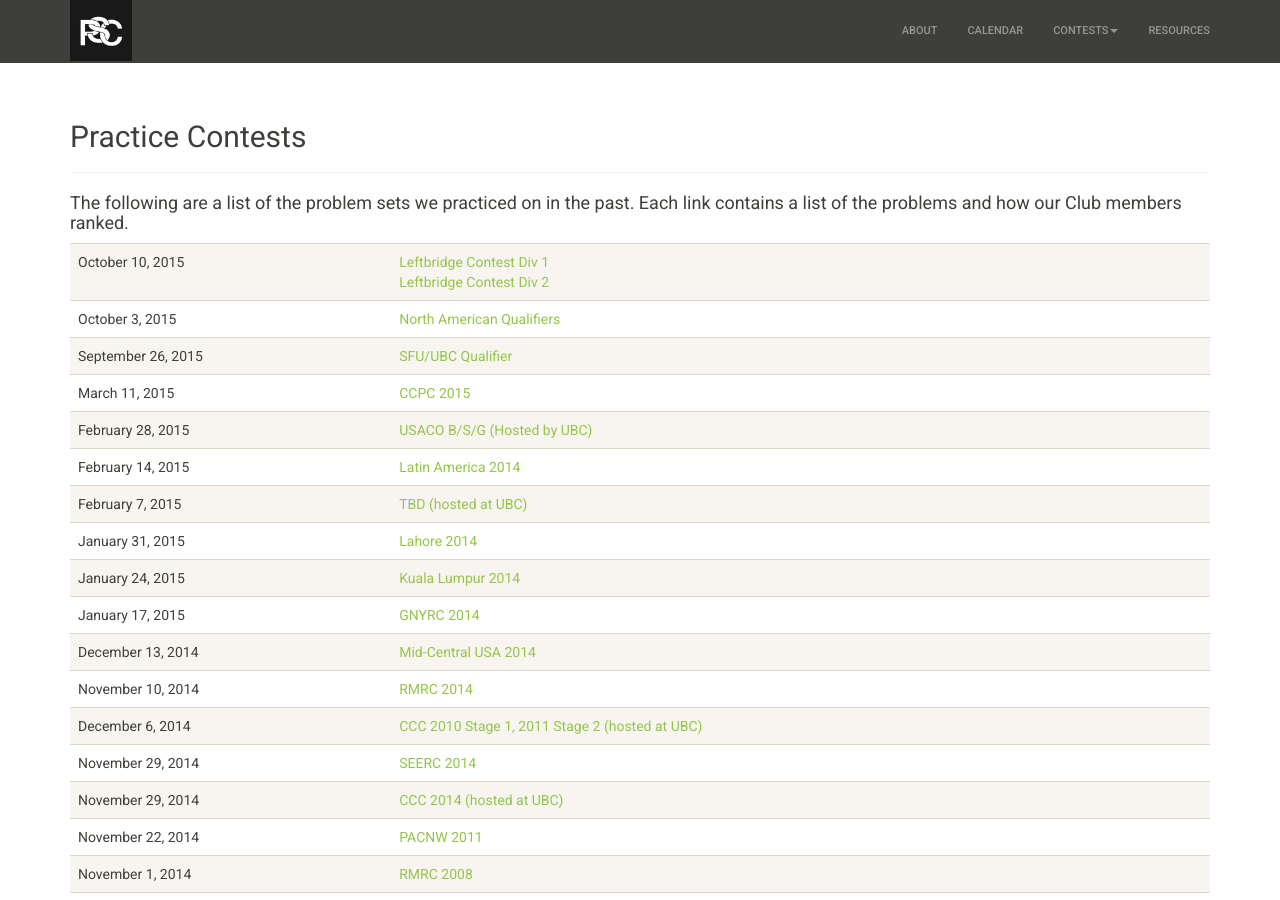
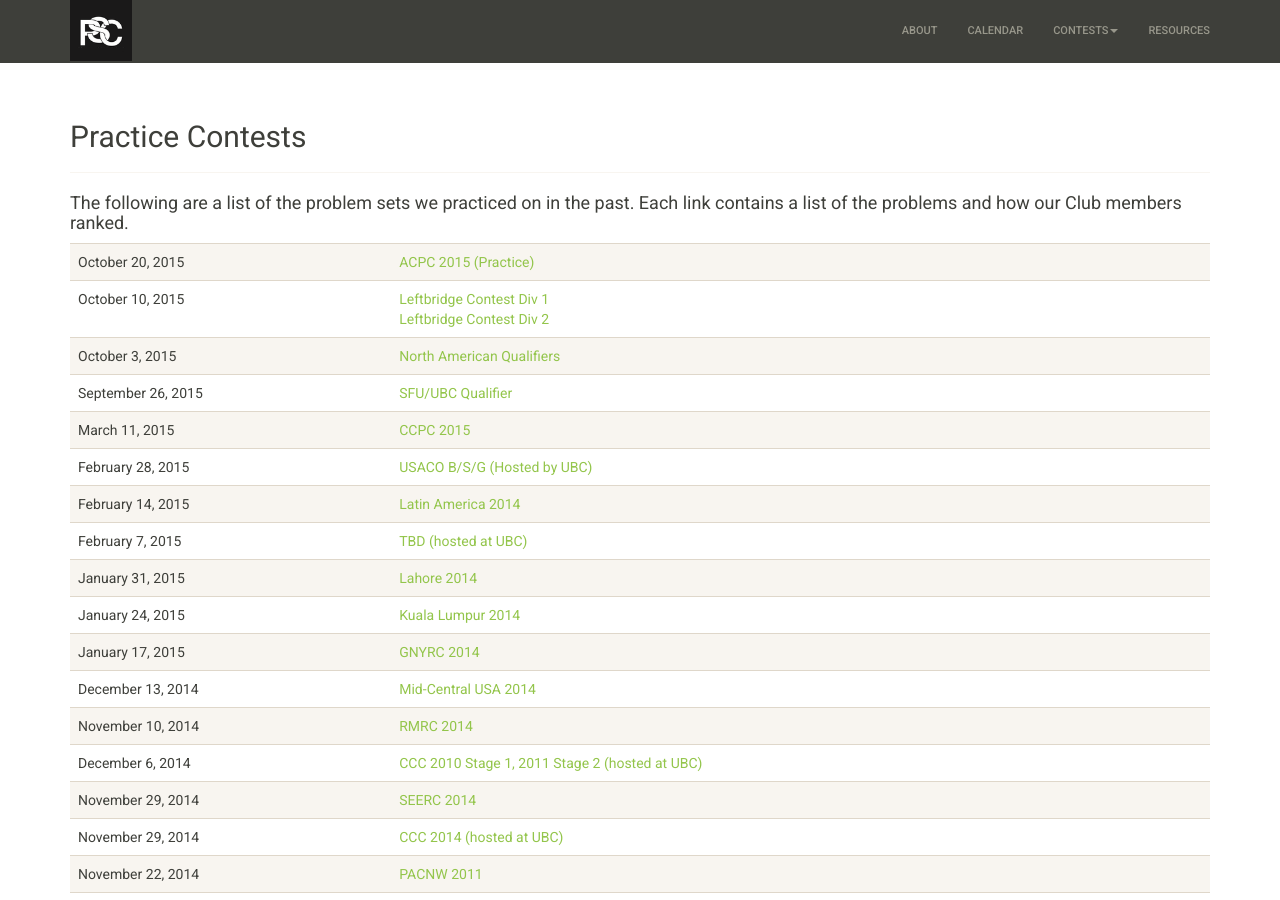
Before and after one commit to ProblemSolvingClub/psc-website, a Jekyll site: the page built from contests/practice/index.html, in a window 1280 px wide and 900 px high. Built offline with Jekyll 4.4.1, drawn with Linux system fonts in a browser that asks for light colours; nearby versions of some CDN libraries.

Commit message:
Update index.html

```diff
--- a/contests/practice/index.html
+++ b/contests/practice/index.html
@@ -13,8 +13,10 @@ title: Practice Contests
 
   <table class="table table-striped">
     <tbody>
-
-
+		<tr>
+		   <td>October 20, 2015</td>
+		   <td><a href="/practice/2015-10-20/">ACPC 2015 (Practice)</a></td>
+		</tr>
       		<tr>
 		   <td>October 10, 2015</td>
 		   <td><a href="http://acmprogcontest1.cs.uleth.ca/public/">Leftbridge Contest Div 1</a><br>
```
